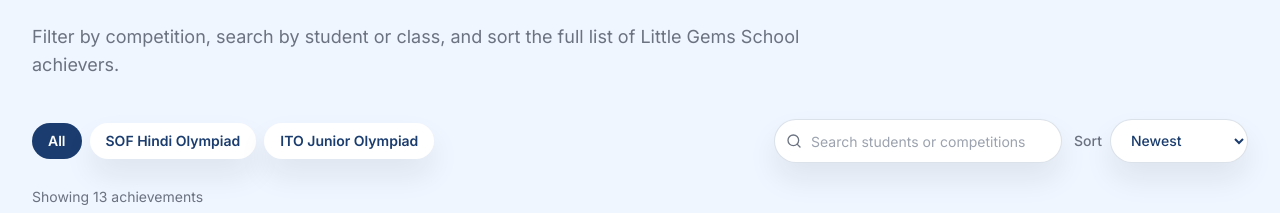
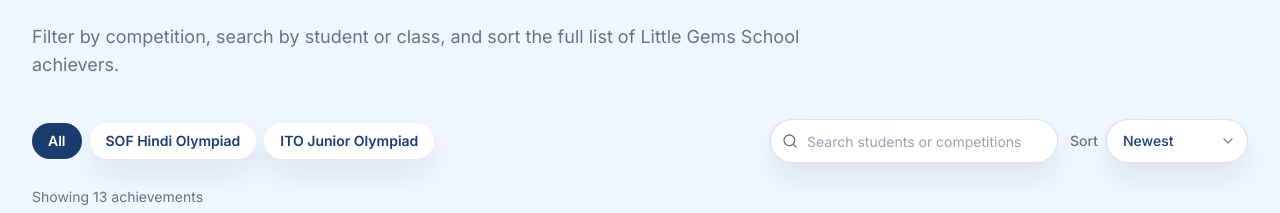
Before and after one commit to newnitin98/little-gems-school-website, a Next.js app: page /achievements in a window 1280 px wide. Shown: the part 1629-1842 px from the top of the page. Built offline with nearby package versions, Linux system fonts and the light colour scheme.

Commit message:
Restyle achievements sort dropdown to match search pill
Remove the native select arrow (appearance-none) and add a custom
ChevronDown with matching padding, hover border, and pill styling so
the Sort control aligns with the search input.

Co-Authored-By: Claude Opus 4.8 <noreply@anthropic.com>

```diff
--- a/src/components/achievements/AchievementsExplorer.tsx
+++ b/src/components/achievements/AchievementsExplorer.tsx
@@ -1,7 +1,7 @@
 "use client";
 
 import { useId, useMemo, useState } from "react";
-import { Search } from "lucide-react";
+import { ChevronDown, Search } from "lucide-react";
 import { AchievementCard } from "@/components/achievements/AchievementCard";
 import {
   achievements,
@@ -124,15 +124,16 @@ export function AchievementsExplorer() {
           <div className="flex items-center gap-2">
             <label
               htmlFor={sortId}
-              className="text-sm font-medium text-subtext"
+              className="shrink-0 text-sm font-medium text-subtext"
             >
               Sort
             </label>
+            <div className="relative">
               <select
                 id={sortId}
                 value={sortBy}
                 onChange={(event) => setSortBy(event.target.value as SortValue)}
-              className="h-11 rounded-full border border-primary/15 bg-white px-4 text-sm font-medium text-primary shadow-card outline-none transition focus:border-primary focus-visible:ring-2 focus-visible:ring-accent"
+                className="h-11 w-full appearance-none rounded-full border border-primary/15 bg-white pl-4 pr-10 text-sm font-medium text-primary shadow-card outline-none transition hover:border-primary/40 focus:border-primary focus-visible:ring-2 focus-visible:ring-accent"
               >
                 {sortOptions.map((option) => (
                   <option key={option.value} value={option.value}>
@@ -140,6 +141,11 @@ export function AchievementsExplorer() {
                   </option>
                 ))}
               </select>
+              <ChevronDown
+                className="pointer-events-none absolute right-3 top-1/2 h-4 w-4 -translate-y-1/2 text-primary/60"
+                aria-hidden="true"
+              />
+            </div>
           </div>
         </div>
       </div>
```
Lines whose indentation alone changed are shown as unchanged.
